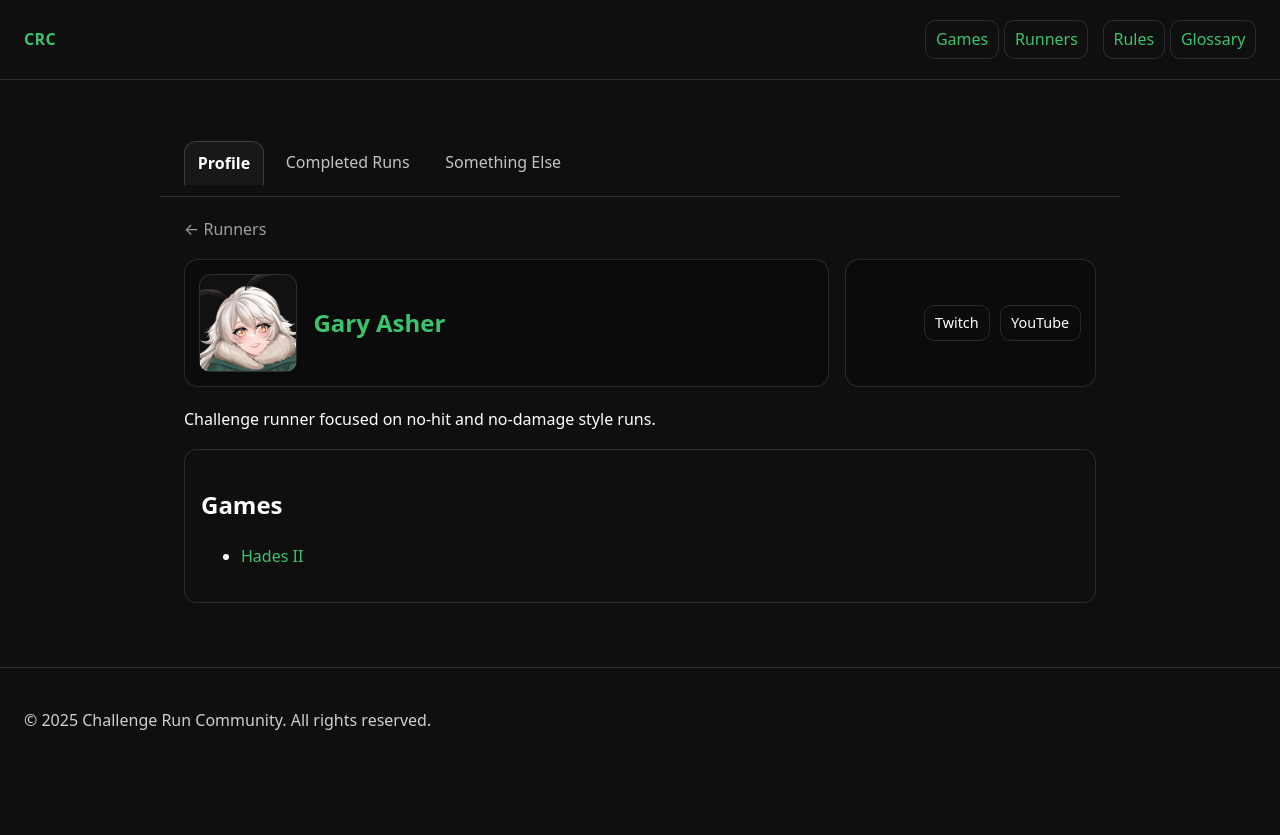
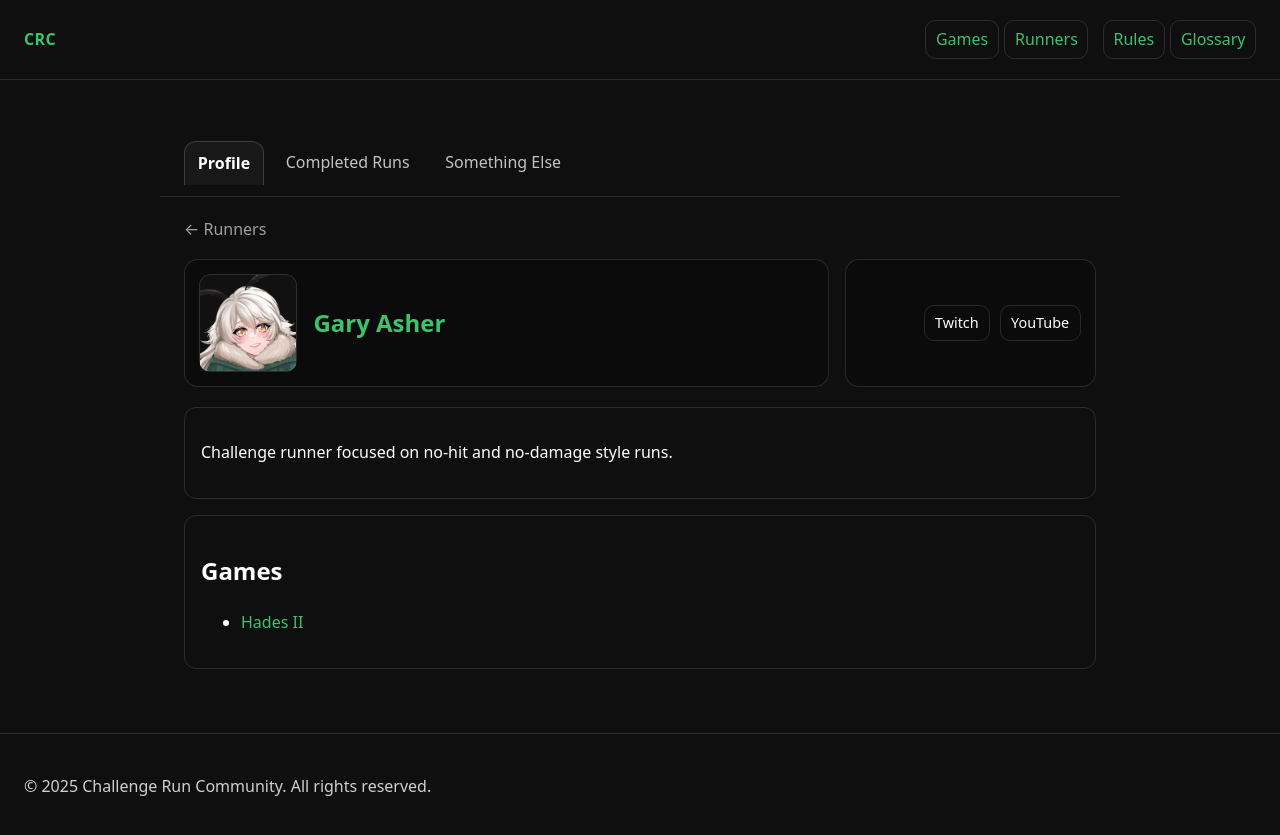
Before and after one commit to GaryAsher/challenge-run-site, a Jekyll site: the page built from _runners/gary-asher.md, in a window 1280 px wide. Shown: the top 835 px of the page. Built offline with Jekyll 4.4.1, drawn with Linux system fonts in a browser that asks for light colours.

Commit message:
Update runner.html

```diff
--- a/_layouts/runner.html
+++ b/_layouts/runner.html
@@ -46,7 +46,7 @@ layout: default
 
   <section class="tab-panel active" data-panel="profile">
     {% if content and content != "" %}
-      <div class="">{{ content }}</div>
+      <div class="card">{{ content }}</div>
     {% endif %}
 
     {% if page.games %}
```
